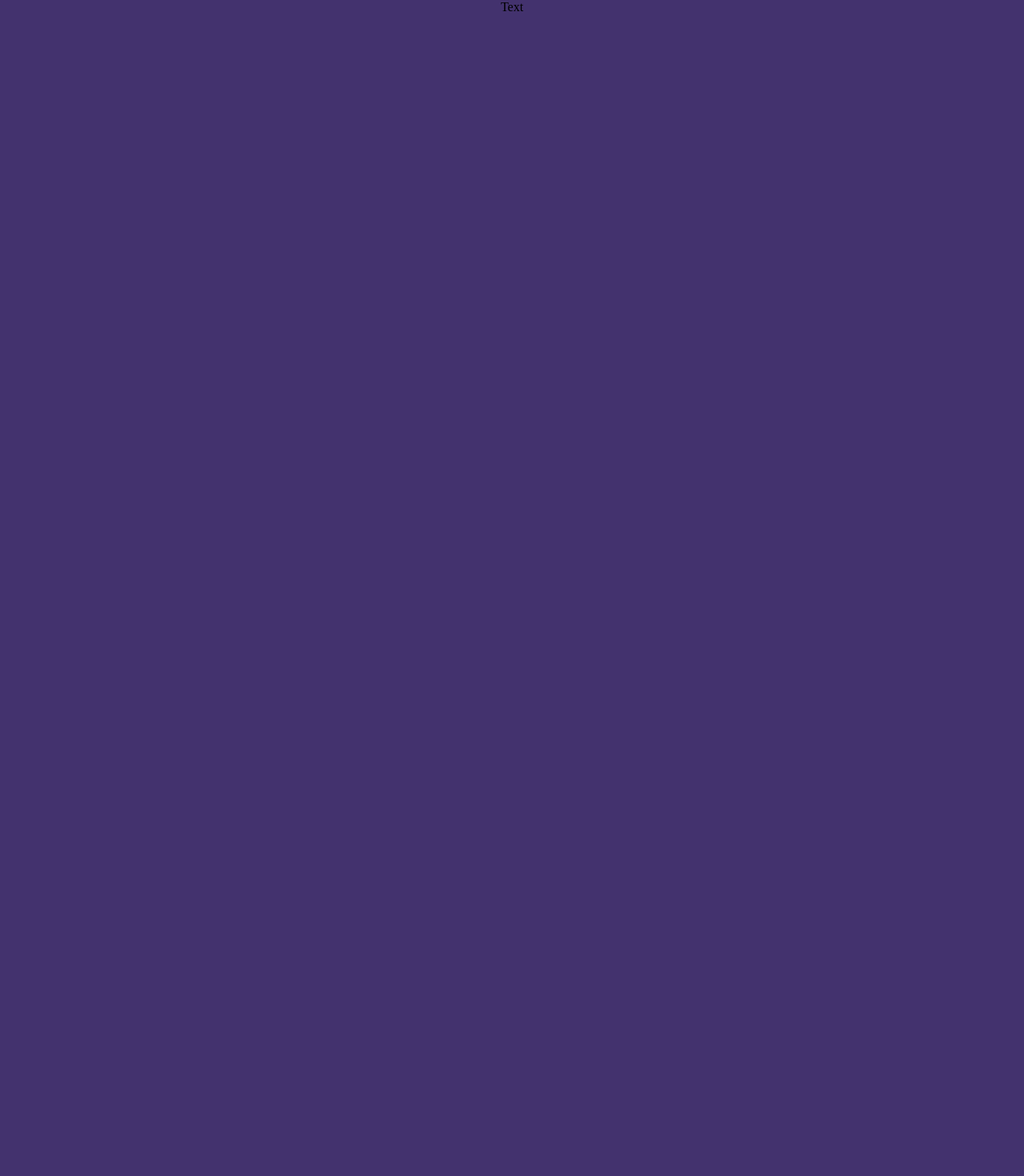
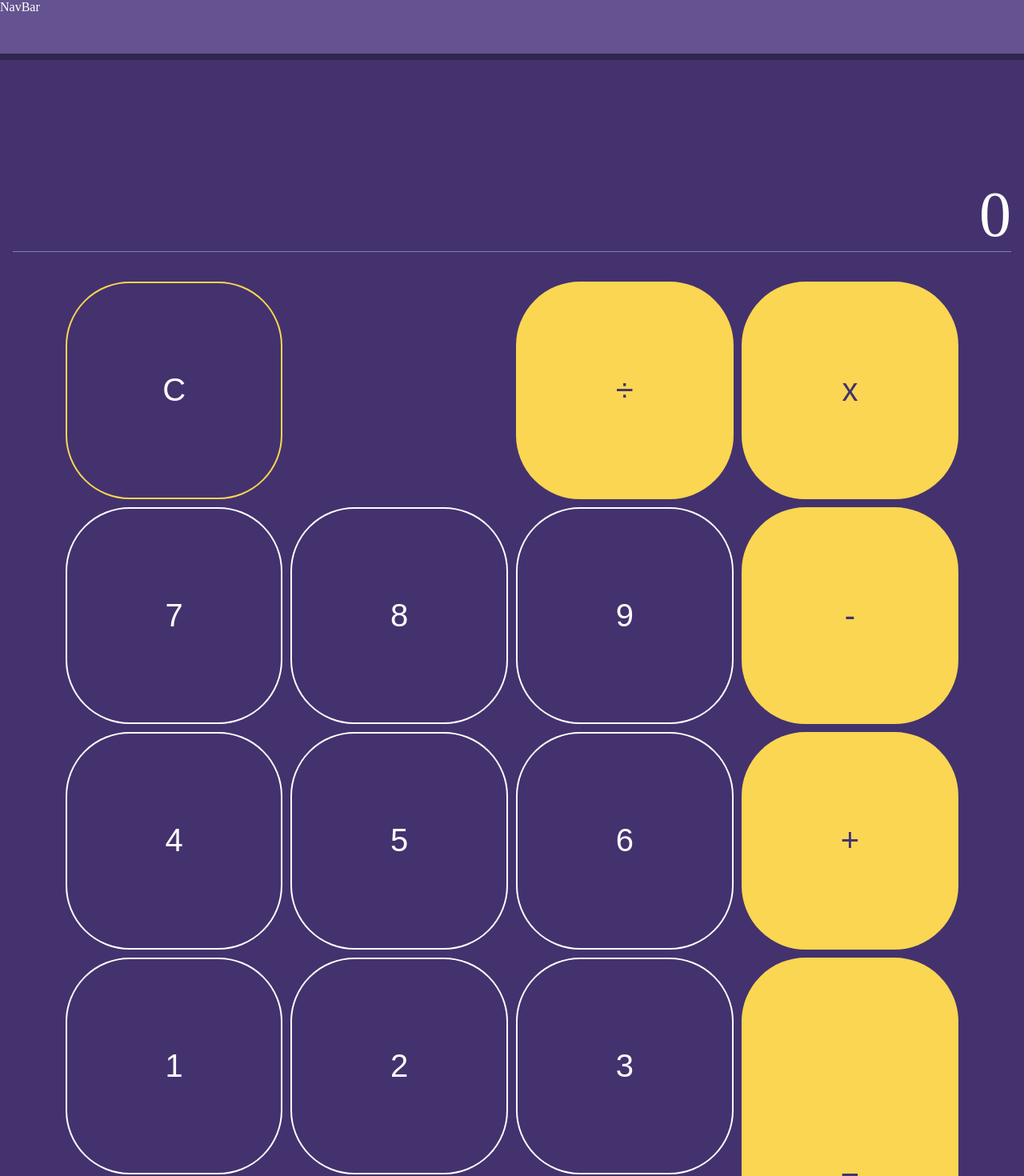
Before and after one commit to PBasham/FFI-calculator, a React (Create React App) app: page / in a window 1280 px wide. Shown: the top 1470 px of the page at 80% size. Before the commit the page ends 800 px from the top, so only its background shows below. Built offline with nearby package versions, Linux system fonts and the light colour scheme.

Commit message:
set up base layout and styling for calculator

```diff
--- a/src/App.tsx
+++ b/src/App.tsx
@@ -4,17 +4,22 @@
 import React from 'react';
 // Components --------------------------------------------------
 import { CalculatorPage } from "./pages/CalculatorPage/CalculatorPage";
+import { NavBar } from "./components/NavBar";
 // logo --------------------------------------------------
 // import logo from './logo.svg';
 // styling --------------------------------------------------
 import "./css/styles.css"
 import "./css/colors.css";
 import "./css/calculator.css"
+import "./css/navBar.css"
 
 
 function App() {
     return (
+        <div className="app">
+            <NavBar />
             <CalculatorPage />
+        </div>
     );
 }
 
--- /dev/null
+++ b/src/components/NavBar.tsx
@@ -0,0 +1,17 @@
+/*========================================
+        Import Dependencies
+========================================*/
+import React, { FC } from 'react'
+
+interface NavBarProps {
+
+}
+
+export const NavBar: FC<NavBarProps> = ({}) => {
+
+   return (
+       <div className="nav-bar">
+            NavBar
+       </div>
+   )
+}
--- /dev/null
+++ b/src/components/calculator/ButtonsDiv.tsx
@@ -0,0 +1,33 @@
+/*========================================
+        Import Dependencies
+========================================*/
+import React, { FC } from 'react'
+
+interface ButtonsDivProps {
+
+}
+
+export const ButtonsDiv: FC<ButtonsDivProps> = ({}) => {
+
+   return (
+       <>
+        <button className="btn">C</button>
+        <button className="btn">%</button>
+        <button className="btn">x</button>
+        <button className="btn">7</button>
+        <button className="btn">8</button>
+        <button className="btn">9</button>
+        <button className="btn">-</button>
+        <button className="btn">4</button>
+        <button className="btn">5</button>
+        <button className="btn">6</button>
+        <button className="btn">+</button>
+        <button className="btn">1</button>
+        <button className="btn">2</button>
+        <button className="btn">3</button>
+        <button className="btn">=</button>
+        <button className="btn">0</button>
+        <button className="btn">.</button>
+       </>
+   )
+}
--- a/src/css/calculator.css
+++ b/src/css/calculator.css
@@ -1,6 +1,54 @@
-.calculator-container {
-    text-align: center;
-    margin-top: auto;
-    margin: o auto;
-    min-height: 100vh;
+.calculator-div {
+    display: flex;
+    flex-direction: column;
+    justify-content: center;
+    align-items: center;
+    padding: 2em 1em 1em 1em;
+    /* height: 100%; */
 }
+.calculation-div {
+    display: flex;
+    justify-content: flex-end;
+    align-items: flex-end;
+    text-align: right;
+    font-size: 5rem;
+    width: 100%;
+    min-height: 26vh;
+    border-bottom: 1px solid rgba(154,144,176, .8);
+}
+.buttons-grid {
+    margin-top: 2em;
+    display: grid;
+    height: 53%;
+    /* background-color: red; */
+    grid-template-columns: repeat(4, 22vw);
+    grid-template-rows: repeat(5, 22vw);
+}
+
+.btn {
+    margin: 5px;
+    font-size: 2.5rem;
+    color: var(--color-text);
+    background-color: transparent;
+    border: 2px solid var(--color-text);
+    border-color: var(--color-text);
+    border-radius: 2em;
+}
+.span-two-hor {
+    grid-column: span 2;
+}
+.span-two-vert {
+    grid-row: span 2;
+}
+.btn-brd-acc {
+    border-color: var(--color-buttonSymbol);
+}
+.btn-acc {
+    color: var(--color-textAccent);
+    background-color: var(--color-buttonSymbol);
+    border-color: var(--color-buttonSymbol);
+}
+.placeholder {
+    background-color: transparent;
+    border: none;
+}
--- /dev/null
+++ b/src/css/navBar.css
@@ -0,0 +1,5 @@
+.nav-bar {
+    background-color: var(--color-navBar);
+    height: 75px;
+    border-bottom: 1vh solid var(--color-dividerBar);
+}
--- a/src/css/styles.css
+++ b/src/css/styles.css
@@ -7,10 +7,15 @@
 }
 
 body {
-    min-height: 100vh;
     background-color: var(--color-background);
+    color: var(--color-text);
+}
+
+html,
+body {
+    height: 100%;
 }
 
 .app {
-
+    height: 100vh;
 }
--- a/src/pages/CalculatorPage/CalculatorPage.tsx
+++ b/src/pages/CalculatorPage/CalculatorPage.tsx
@@ -2,16 +2,39 @@
         Import Dependencies
 ========================================*/
 import React, { FC } from 'react'
+import { ButtonsDiv } from "../../components/calculator/ButtonsDiv"
 
 interface CalculatorPageProps {
 
 }
 
-export const CalculatorPage: FC<CalculatorPageProps> = ({}) => {
+export const CalculatorPage: FC<CalculatorPageProps> = ({ }) => {
 
-   return (
-       <div className="calculator-container">
-            Text
-       </div>
-   )
+    return (
+        <div className="calculator-div">
+            <div className="calculation-div">
+                <div className="current">0</div>
+            </div>
+            <div className="buttons-grid">
+                <button className="btn btn-brd-acc">C</button>
+                <div className="btn placeholder"></div>
+                <button className="btn btn-acc">÷</button>
+                <button className="btn btn-acc">x</button>
+                <button className="btn">7</button>
+                <button className="btn">8</button>
+                <button className="btn">9</button>
+                <button className="btn btn-acc">-</button>
+                <button className="btn">4</button>
+                <button className="btn">5</button>
+                <button className="btn">6</button>
+                <button className="btn btn-acc">+</button>
+                <button className="btn">1</button>
+                <button className="btn">2</button>
+                <button className="btn">3</button>
+                <button className="btn btn-acc span-two-vert">=</button>
+                <button className="btn span-two-hor">0</button>
+                <button className="btn">.</button>
+            </div>
+        </div>
+    )
 }
```
